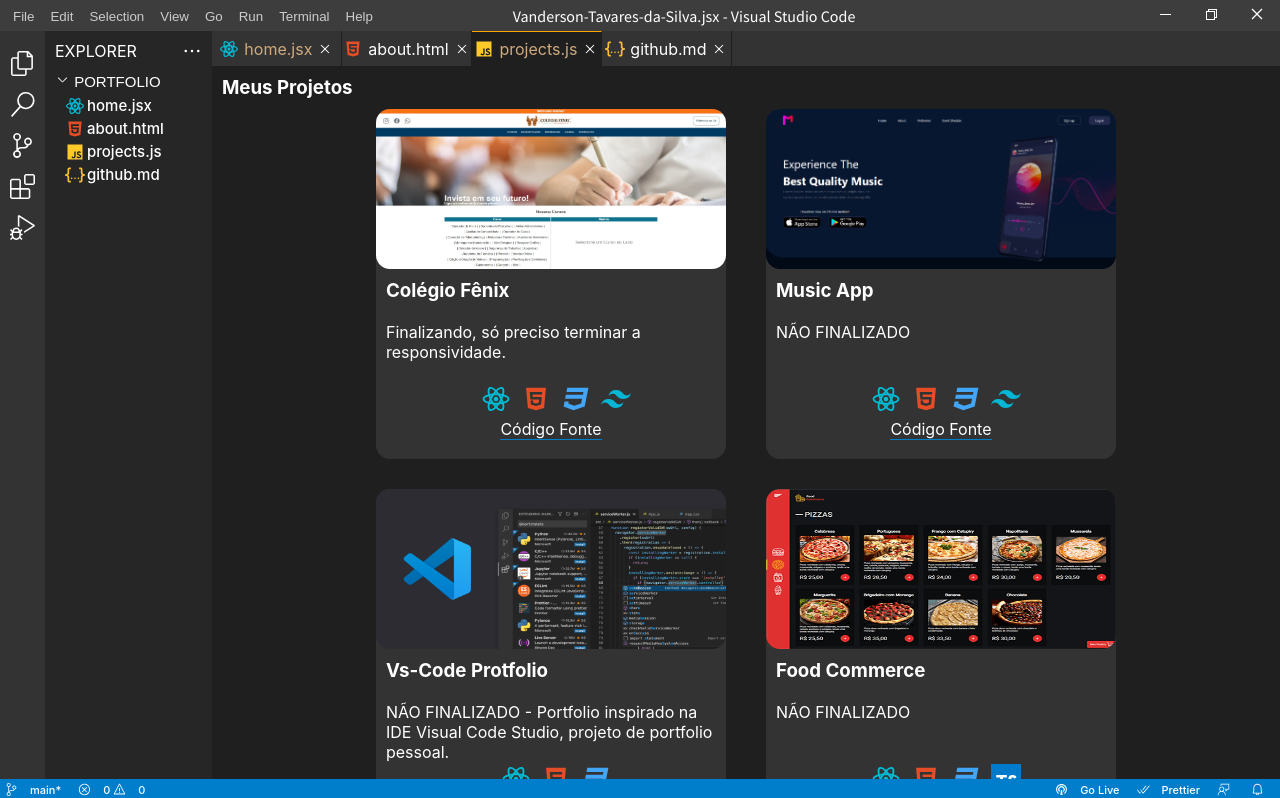
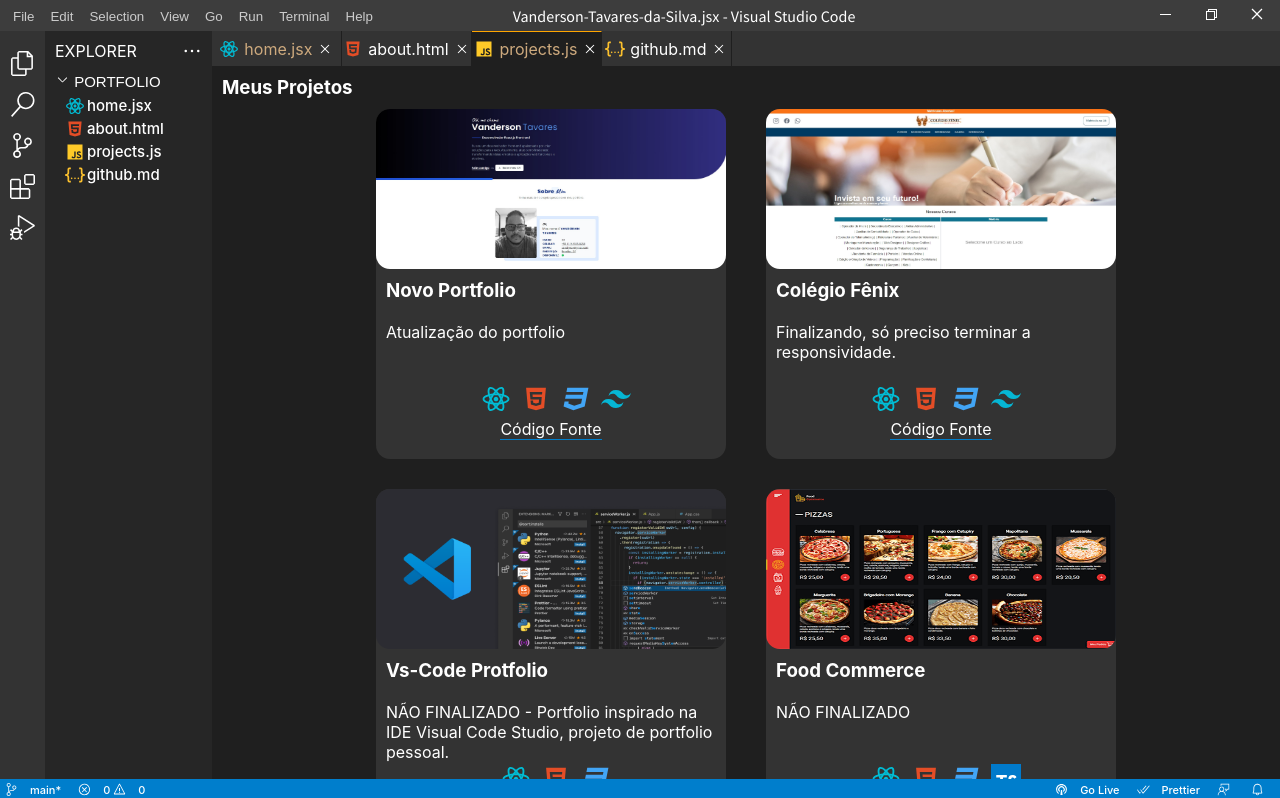
Before and after one commit to VandersonTavares/vscode-portifolio, a React (Create React App) app: page /projects in a window 1280 px wide. Shown: the top 798 px of the page. Built offline with nearby package versions, Linux system fonts and the light colour scheme.

Commit message:
update card

```diff
--- a/src/Content.jsx
+++ b/src/Content.jsx
@@ -7,7 +7,6 @@
 import Footer from "./components/Footer";
 import Home from "./pages/Home";
 import About from "./pages/About";
-// import Contact from "./pages/Contact";
 import Github from "./pages/Github";
 import Projects from "./pages/Projects";
 
@@ -19,7 +18,6 @@
         <Route path="/" element={<Main />}>
           <Route path="/home" element={<Home />} />
           <Route path="/about" element={<About />} />
-          {/* <Route path="/contact" element={<Contact />} /> */}
           <Route path="/github" element={<Github />} />
           <Route path="/projects" element={<Projects />} />
           <Route path="" element={<Navigate to="/home" replace />} />
--- a/src/pages/Projects/index.jsx
+++ b/src/pages/Projects/index.jsx
@@ -9,8 +9,7 @@
 import GithubImg from "../../util/img/github-cover.jpg";
 import CellphoneImg from "../../util/img/cellshopbanner.png";
 import FoodCommerce from "../../util/img/food-commerce.png";
-import MusicApp from "../../util/img/musicapp.png";
-// import HydraPage from "../../util/img/hydra-page.jpg";
+import ReactPort from "../../util/img/react-portfolio.jpg";
 import Fenix from "../../util/img/colegio-fenix-image.jpg";
 import Pokedex from "../..//util/img/pokedex.jpg";
 
@@ -19,16 +18,14 @@
     <div className="layout-content">
       <h3>Meus Projetos</h3>
       <div className="project-content">
-      {/* <ProjectCard
-          name={"Melhores Filmes"}
-          image={HydraPage}
+        <ProjectCard
+          name={"Novo Portfolio"}
+          image={ReactPort}
           technologies={["react", "html", "css", "tailwind"]}
-          description={
-            "NÃO FINALIZADO - Falta responsividade."
-          }
-          demoLink={"https://hydra-landingpage.netlify.app"}
-          gitLink={"https://github.com/VandersonTavares/hydra-page"}
-        /> */}
+          description={"Atualização do portfolio"}
+          demoLink={"https://vandersontavares.netlify.app/"}
+          gitLink={"https://github.com/VandersonTavares/react-portfolio"}
+        />
         <ProjectCard
           name={"Colégio Fênix"}
           image={Fenix}
@@ -38,14 +35,6 @@
           }
           demoLink={"https://adorable-sundae-b89d6e.netlify.app"}
           gitLink={"https://github.com/VandersonTavares/colegio-fenix"}
-        />
-        <ProjectCard
-          name={"Music App"}
-          image={MusicApp}
-          technologies={["react", "html", "css", "tailwind"]}
-          description={"NÃO FINALIZADO"}
-          demoLink={"#"}
-          gitLink={"https://github.com/VandersonTavares/musicapp"}
         />
 
         <ProjectCard
```
Also changed, not shown: src/util/img/react-portfolio.jpg (added).
